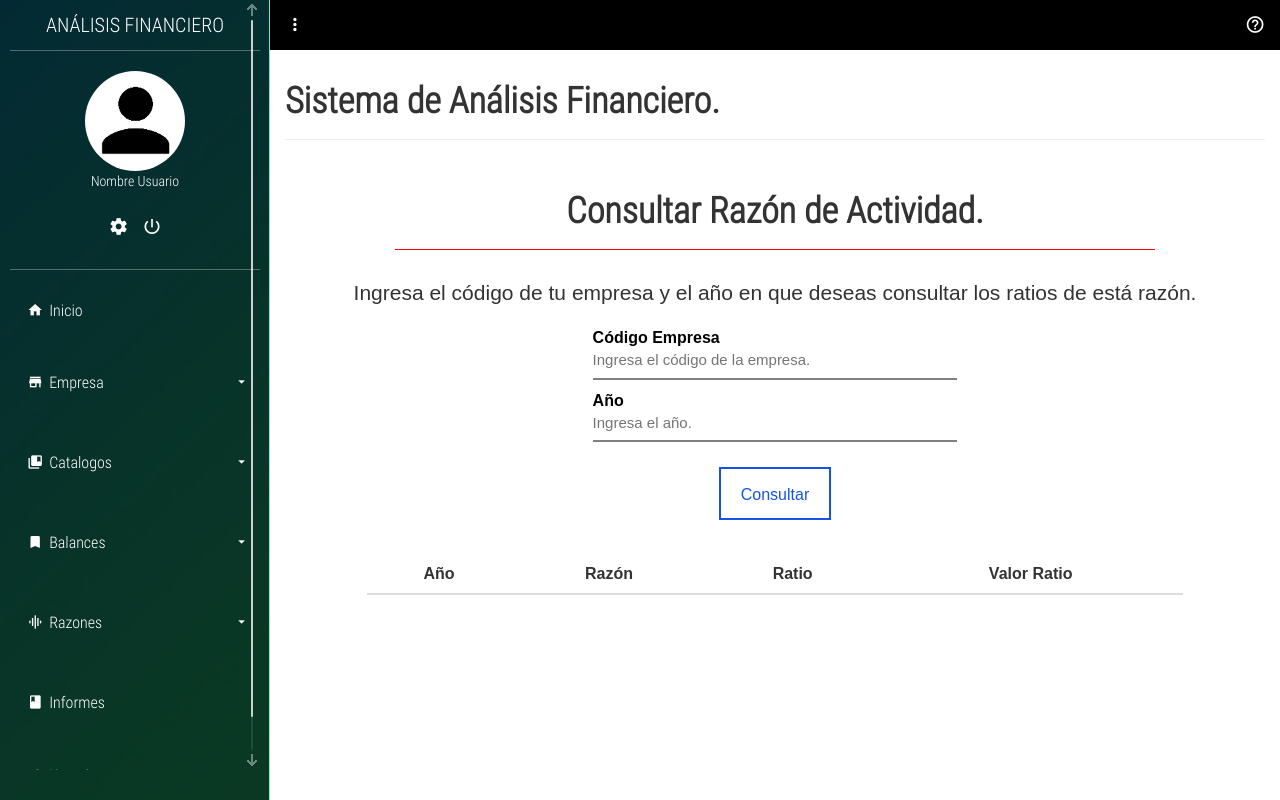
After one commit to Noel-05/ProyectoAnalisisFinanciero, a Django app: page /analisisFinanciero/consultaRazonActividad in a window 1280 px wide. The commit adds this page. Run offline with Django 3.2, Linux system fonts and the light colour scheme; lists and menus that the app fills with data are empty; parts of the project's set-up code (start-up, migrations or seed data) failed here and were passed over; some libraries are stand-ins or nearby versions.

Commit message:
Correccion al modelo

```diff
--- a/apps/proyecto/models.py
+++ b/apps/proyecto/models.py
@@ -14,6 +14,7 @@ class ActividadEconomica(models.Model):
     codActividadEconomica = models.CharField(primary_key=True, max_length=15, null=False)
     nombreActividadEconomica = models.CharField(max_length=100, null=False)
     descripcionActividadEconomica = models.CharField(max_length=100, null=True, blank=True)
+    codSector = models.ForeignKey(Sector, on_delete=models.CASCADE)
 
     def __str__(self):
         return self.nombreActividadEconomica
@@ -113,9 +114,10 @@ class RatiosEmpresa(models.Model):
     codRatio = models.ForeignKey(Ratio, on_delete=models.CASCADE)
     codEmpresa = models.ForeignKey(Empresa, on_delete=models.CASCADE)
     valorRatioEmpresa = models.DecimalField(max_digits=6, decimal_places=2, null=False)
+    año = models.IntegerField(null=False)
 
     class Meta:
-        unique_together = ("codEmpresa", "codRatio")
+        unique_together = ("codEmpresa", "codRatio", "año")
 
     def __str__(self):
         return self.codEmpresa.__str__()
--- a/apps/proyecto/urls.py
+++ b/apps/proyecto/urls.py
@@ -10,5 +10,7 @@ urlpatterns = [
     path('analisisFinanciero/subirBalance/', subirBalance, name="subirBalance"),
     path('analisisFinanciero/consultaBalance', consultarBalance, name="consultarBalance"),
     path('analisisFinanciero/Balances', filtrarBalance, name="filtrarBalance"),
+    path('analisisFinanciero/consultaRazonActividad', consultarRazonActividad, name="consultarRazonActividad"),
+    path('analisisFinanciero/ratiosActividad', ratiosActividad, name="ratiosActividad"),
 
 ]
--- a/apps/proyecto/views.py
+++ b/apps/proyecto/views.py
@@ -27,6 +27,7 @@ def index(request):
     )
 
 
+
 def subirBalance(request):
     error = 0
     if request.method == 'POST':
@@ -49,11 +50,13 @@ def subirBalance(request):
     return render(request, 'proyecto/SubirBalance.html')
 
 
+
 def consultarBalance(request):
     return render(
         request,
         'proyecto/ConsultaBalance.html'
     )
+
 
 
 def filtrarBalance(request):
@@ -72,3 +75,108 @@ def filtrarBalance(request):
             request,
             'proyecto/ConsultaBalance.html', contexto
         )
+
+
+
+def consultarRazonActividad(request):
+    return render(
+        request,
+        'proyecto/ConsultaRazonActividad.html'
+    )
+
+
+
+def ratiosActividad(request):
+    if request.method == 'POST':
+
+        codEmpresa = request.POST['codEmpresa']
+        año = request.POST['año']
+        queryset = CuentaBalance.objects.filter(codEmpresa=codEmpresa, año=año)
+
+        #Obtengo los datos del año anterior
+        año2 = int(año) - 1
+        queryset2 = CuentaBalance.objects.filter(codEmpresa=codEmpresa, año=año2)
+
+    #PROCEDIMIENTO DE CALCULO DE RATIOS.
+
+        #Recuperacion de valores para el año solicitado
+        i=0
+        while(i < len(queryset)):
+            tipo = queryset[i].codCuenta.codTipoCuenta_id
+            print(tipo)
+            if(tipo == "EFEC"):
+                efectivo = queryset[i].valor
+                print(efectivo)
+            elif(tipo == "INV"):
+                inventario = queryset[i].valor
+                print(inventario)
+            elif(tipo == "ACCIR"):
+                actCirculante = queryset[i].valor
+                print(actCirculante)
+            elif(tipo == "COSVEN"):
+                costoVentas = queryset[i].valor
+                print(costoVentas)
+            i+=1
+
+        print(" ")
+        #print(efectivo)
+        print(inventario)
+        #print(actCirculante)
+        print(costoVentas)
+        print(" ")
+
+        #Recuperacion de valores para el año anterior para sacar el Promedio
+        if( len(queryset2) != 0):
+            j=0
+            while(j < len(queryset2)):
+                tipo2 = queryset2[j].codCuenta.codTipoCuenta_id
+                print(tipo2)
+                if(tipo2 == "EFEC"):
+                    efectivo2 = queryset2[j].valor
+                    print(efectivo2)
+                elif(tipo2 == "INV"):
+                    inventario2 = queryset2[j].valor
+                    print(inventario2)
+                elif(tipo2 == "ACCIR"):
+                    actCirculante2 = queryset2[j].valor
+                    print(actCirculante2)
+                elif(tipo2 == "COSVEN"):
+                    costoVentas2 = queryset2[j].valor
+                    print(costoVentas2)
+                j+=1
+
+            #Calculo de Inventario Promedio
+            if(inventario2 >= 0):
+                inventarioPromedio = (inventario2 + inventario) / 2
+        else:
+            inventarioPromedio = inventario
+
+        #Calculo del Ratio
+        razonRotInve = costoVentas / inventarioPromedio
+
+        print(" ")
+        print(razonRotInve)
+        print(" ")
+        #print(inventario2)
+        #print(costoVentas2)
+
+        #Calculos de los ratios
+        codRatio="RRI"
+        comprobar = RatiosEmpresa.objects.filter(codRatio_id=codRatio, codEmpresa_id=codEmpresa, año=año)
+        if(len(comprobar) == 0):
+            ratioRazRotInv = RatiosEmpresa(codRatio_id=codRatio, valorRatioEmpresa=razonRotInve , codEmpresa_id=codEmpresa, año=año)
+            ratioRazRotInv.save()
+
+    #FIN PROCEDIMIENTO DE CALCULO DE RATIOS.
+
+        consulta = RatiosEmpresa.objects.filter(codEmpresa_id=codEmpresa, año=año)
+
+        contexto = {
+            'queryset': queryset,
+            'consulta': consulta,
+        }
+
+        return render(
+            request,
+            'proyecto/ConsultaRazonActividad.html', contexto
+        )
--- a/templates/base/base.html
+++ b/templates/base/base.html
@@ -116,7 +116,7 @@
 					</a>
 					<ul class="list-unstyled full-box dashboard-sideBar-Menu">
 						<li>
-							<a href="subject.html"><i class="zmdi zmdi-badge-check zmdi-hc-fw"></i> Actividad </a>
+							<a href="{% url 'analisisFinanciero:consultarRazonActividad' %}"><i class="zmdi zmdi-badge-check zmdi-hc-fw"></i> Actividad </a>
 						</li>
 						<li>
 							<a href="subject.html"><i class="zmdi zmdi-badge-check zmdi-hc-fw"></i> Liquidez </a>
@@ -128,6 +128,14 @@
 							<a href="salon.html"><i class="zmdi zmdi-badge-check zmdi-hc-fw"></i> Rentabilidad </a>
 						</li>
 					</ul>
+				</li>
+
+				</br>
+
+				<li>
+					<a href="">
+						<i class="zmdi zmdi-book zmdi-hc-fw"></i> Informes
+					</a>
 				</li>
 
 				</br>
@@ -189,6 +197,7 @@
 
 	</section>
 
+
 	<!-- Dialog help -->
 	<div class="modal fade" tabindex="-1" role="dialog" id="Dialog-Help">
 	  	<div class="modal-dialog" role="document">
@@ -213,6 +222,9 @@
 		$.material.init();
 	</script>
 
+	{% block modal %}
+	{% endblock %}
+
 	{% block js %}
 	{% endblock %}
 
--- /dev/null
+++ b/templates/proyecto/ConsultaRazonActividad.html
@@ -0,0 +1,105 @@
+{% extends 'base/base.html' %}
+
+{% block content %}
+
+    <div class="page-header-header">
+        <h1 class="text-titles"><strong>Consultar Raz&oacute;n de Actividad.</strong></h1>
+    </div>
+
+    </br><p class="lead">Ingresa el c&oacute;digo de tu empresa y el a&ntilde;o en que deseas consultar los ratios de est&aacute; raz&oacute;n.</p>
+
+    <!-- Opciones para consultar los balances -->
+    <div align="center" class="busqueda">
+        <form method="POST" action="{% url 'analisisFinanciero:ratiosActividad' %}">
+            {% csrf_token %}
+
+            <div class="form__group2 field">
+                <input type="text" name="codEmpresa"  id = "codEmpresa" class="form__field2" placeholder="Ingresa el código de la empresa." required maxlength="15"></br>
+                <label for="codEmpresa" class="form__label2">C&oacute;digo Empresa</label>
+            </div>
+
+            <div class="form__group2 field">
+                <input type="number" name="año"  id = "año" class="form__field2" placeholder="Ingresa el año." required pattern="([0-9]{4})" maxlength="4"></br>
+                <label for="año" class="form__label2">A&ntilde;o</label>
+            </div>
+
+            <div class="form__group2 field">
+                <input type="submit" name="submit" id="consultarBalance" class="inputfile inputfile-3"  value="Consultar">
+                <label for="consultarBalance">
+                <span class="iborrainputfile">Consultar</span>
+            </div>
+
+            </br>
+
+        </form>
+    </div>
+
+    <div class="table-responsive" style="width:85%; display:inline-block;">
+        <table class="table table-hover text-center">
+            <thead>
+        	   <tr>
+                    <th class="text-center">A&ntilde;o</th>
+                    <th class="text-center">Raz&oacute;n</th>
+                    <th class="text-center">Ratio</th>
+            		<th class="text-center">Valor Ratio</th>
+            	    {% comment %} <th class="text-center">An&aacute;lisis</th> {% endcomment %}
+                </tr>
+            </thead>
+            <tbody>
+            {% if consulta %}
+            {% for con in consulta %}
+                <tr>
+                    <td>{{ con.año }}</td>
+                    <td>{{ con.codRatio.codRazon.nombreRazon }}</td>
+                    <td>{{ con.codRatio.nombreRatio }}</td>
+                    <td>{{ con.valorRatioEmpresa }}</td>
+                    {% comment %} <td><a data-toggle="modal" data-target="#RazonCirculante" ><i>An&aacute;lisis</i></a></td> {% endcomment %}
+                </tr>
+            {% endfor %}
+            {% endif %}
+            </tbody>
+        </table>
+
+    </div>
+
+{% endblock %}
+
+{% block modal %}
+    <!-- Modal -->
+    <div class="modal fade" id="RazonCirculante" tabindex="-1" role="dialog" aria-labelledby="myModalLabel" aria-hidden="true">
+        <div class="modal-dialog" role="document">
+            <div class="modal-content">
+
+                <div class="modal-header">
+                    <h5 class="modal-title" id="exampleModalLabel">Activo</h5>
+                    <button type="button" class="close" data-dismiss="modal" aria-label="Close">
+                    <span aria-hidden="true">&times;</span>
+                    </button>
+                </div>
+
+                <div class="modal-body">
+                    <h5>Popover in a modal</h5>
+                    <p>This button triggers a popover on click.</p>
+                    <hr>
+                    {% comment %} <button type="button" class="btn btn-secondary" data-toggle="tooltip" data-placement="right" title="Tooltip on right">
+                        Tooltip on right
+                    </button> {% endcomment %}
+                </div>
+
+                <div class="modal-footer">
+                    <button type="button" class="btn btn-secondary" data-dismiss="modal">Close</button>
+                </div>
+
+            </div>
+        </div>
+    </div>
+{% endblock %}
+
+
+{% block js %}
+<script>
+    $(function () {
+    $('[data-toggle="tooltip"]').tooltip()
+    })
+</script>
+{% endblock %}
```
Also changed, not shown: templates/proyecto/ConsultaBalance.html (+5 -5 lines), templates/proyecto/importar.html (deleted, +0 -9 lines), templates/proyecto/importar2.html (deleted, +0 -9 lines), templates/proyecto/importar3.html (deleted, +0 -9 lines), templates/proyecto/importar4.html (deleted, +0 -9 lines), apps/proyecto/migrations/0003_auto_20201025_1551.py (added), apps/proyecto/migrations/0004_actividadeconomica_codsector.py (added).
